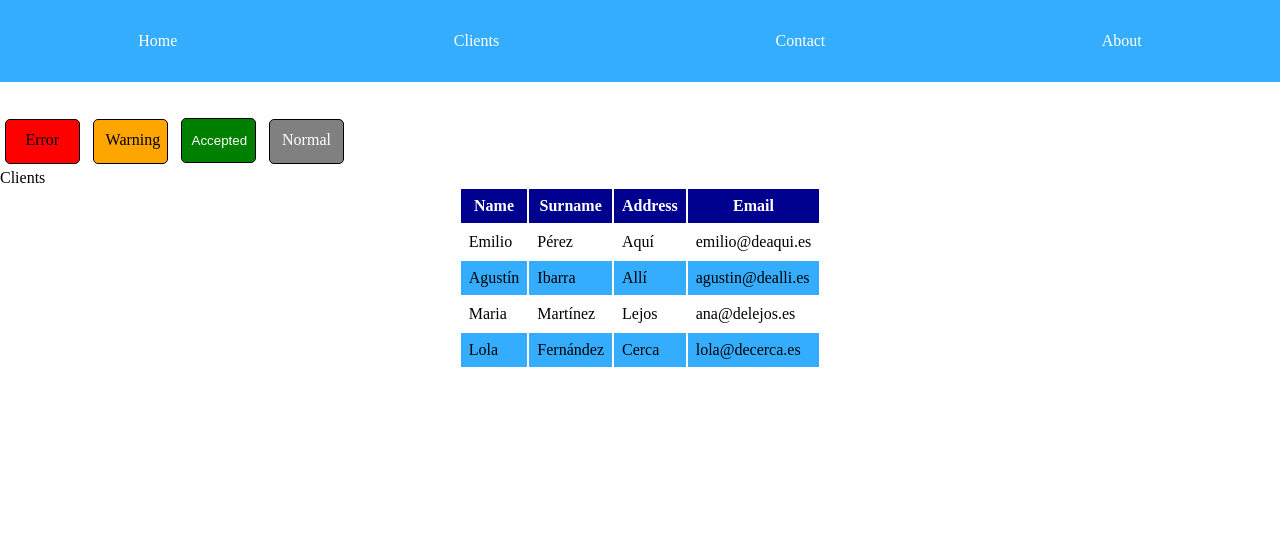
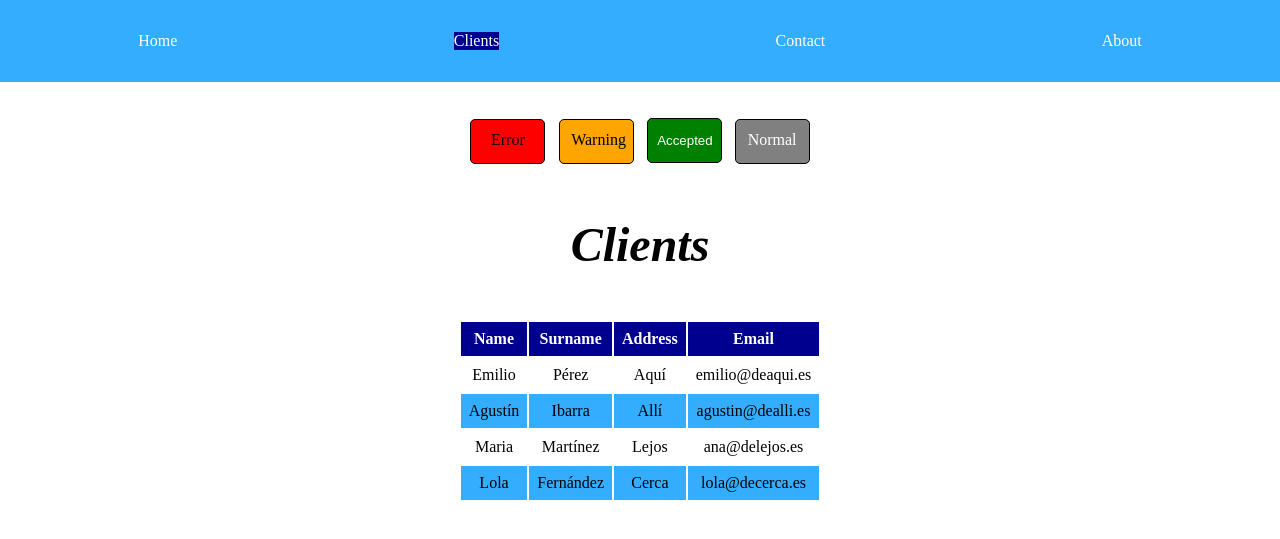
Before and after one commit to HernandezHugo/GS-DAW, a PHP site: page / in a window 1280 px wide. Shown: the top 539 px of the page. Run offline with PHP 8.4, Linux system fonts and the light colour scheme.

Commit message:
DIW - act06 +

```diff
--- a/DIW/UD02/activitat 06/sass/base/_variables.scss
+++ b/DIW/UD02/activitat 06/sass/base/_variables.scss
@@ -9,8 +9,10 @@
 $red: #ff0000;
 $green: #008000;
 $green-light: #00800080;
+$green-dark: #004d00ea;
 $white: #ffffff;
 $purple: #800080;
+$black: #000000;
 
 //breakpoints
 $mobile: 576px;
--- a/DIW/UD02/activitat 06/sass/layout/_header.scss
+++ b/DIW/UD02/activitat 06/sass/layout/_header.scss
@@ -20,6 +20,18 @@
             color: $purple;
         }
       }
+      &.active{
+        @include mobile {
+          background-color: $blue-light;
+          color: $black;
+        }
+        @include tablet {
+          background-color: $blue-dark;
+          color: $black;
+        }
+        background-color: $green-dark;
+        color: $white;
+      }
     }
   }
 }
--- a/DIW/UD02/activitat 06/sass/layout/_main.scss
+++ b/DIW/UD02/activitat 06/sass/layout/_main.scss
@@ -1,3 +1,11 @@
+main {
+  text-align: center;
+  p{
+    padding: 1em 0;
+    font-weight: $bold;
+    font-size: 3em;
+    font-style: italic;
+  }
   table {
     margin: 0 auto;
     thead {
@@ -18,3 +26,4 @@
       }
     }
   }
+}
--- a/DIW/UD02/activitat 06/styles/app.css
+++ b/DIW/UD02/activitat 06/styles/app.css
@@ -61,27 +61,52 @@
 nav ul li a:active {
   color: #800080;
 }
+nav ul li.active {
+  background-color: rgba(0, 77, 0, 0.9176470588);
+  color: #ffffff;
+}
+@media (min-width: 576px) {
+  nav ul li.active {
+    background-color: rgba(0, 153, 255, 0.7960784314);
+    color: 900;
+  }
+}
+@media (min-width: 768px) {
+  nav ul li.active {
+    background-color: #00008f;
+    color: 900;
+  }
+}
 
-table {
+main {
+  text-align: center;
+}
+main p {
+  padding: 1em 0;
+  font-weight: 700;
+  font-size: 3em;
+  font-style: italic;
+}
+main table {
   margin: 0 auto;
 }
-table thead {
+main table thead {
   background-color: #00008f;
   color: #ffffff;
 }
-table thead th {
+main table thead th {
   padding: 0.5em;
 }
-table tbody tr:nth-of-type(even) {
+main table tbody tr:nth-of-type(even) {
   background-color: rgba(0, 153, 255, 0.7960784314);
 }
-table tbody tr:nth-of-type(even) {
+main table tbody tr:nth-of-type(even) {
   background-color: rgba(0, 153, 255, 0.7960784314);
 }
-table tbody tr:nth-of-type(even) {
+main table tbody tr:nth-of-type(even) {
   background-color: rgba(0, 153, 255, 0.7960784314);
 }
-table tbody td {
+main table tbody td {
   padding: 0.5em;
 }
 
```
Also changed, not shown: 1 other file. Lines whose indentation alone changed are shown as unchanged.
